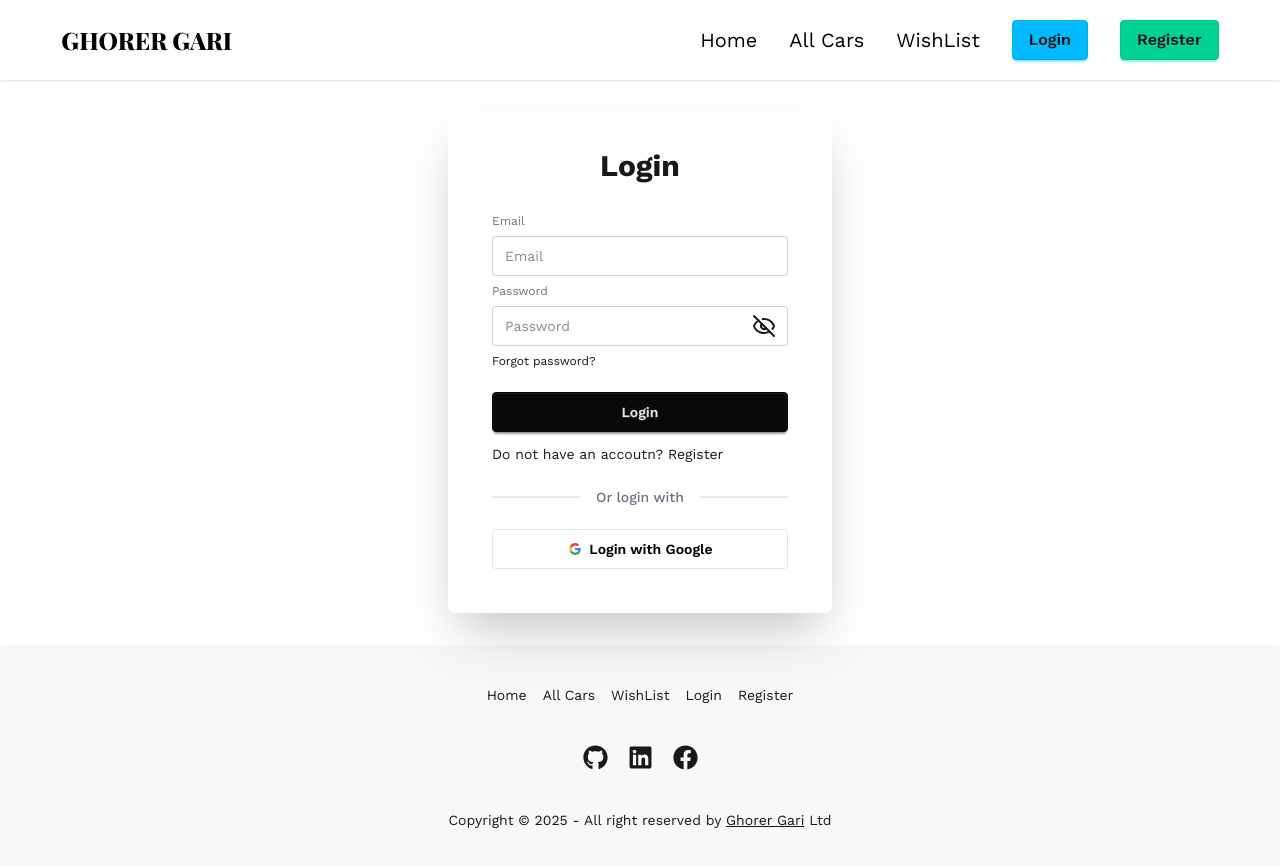
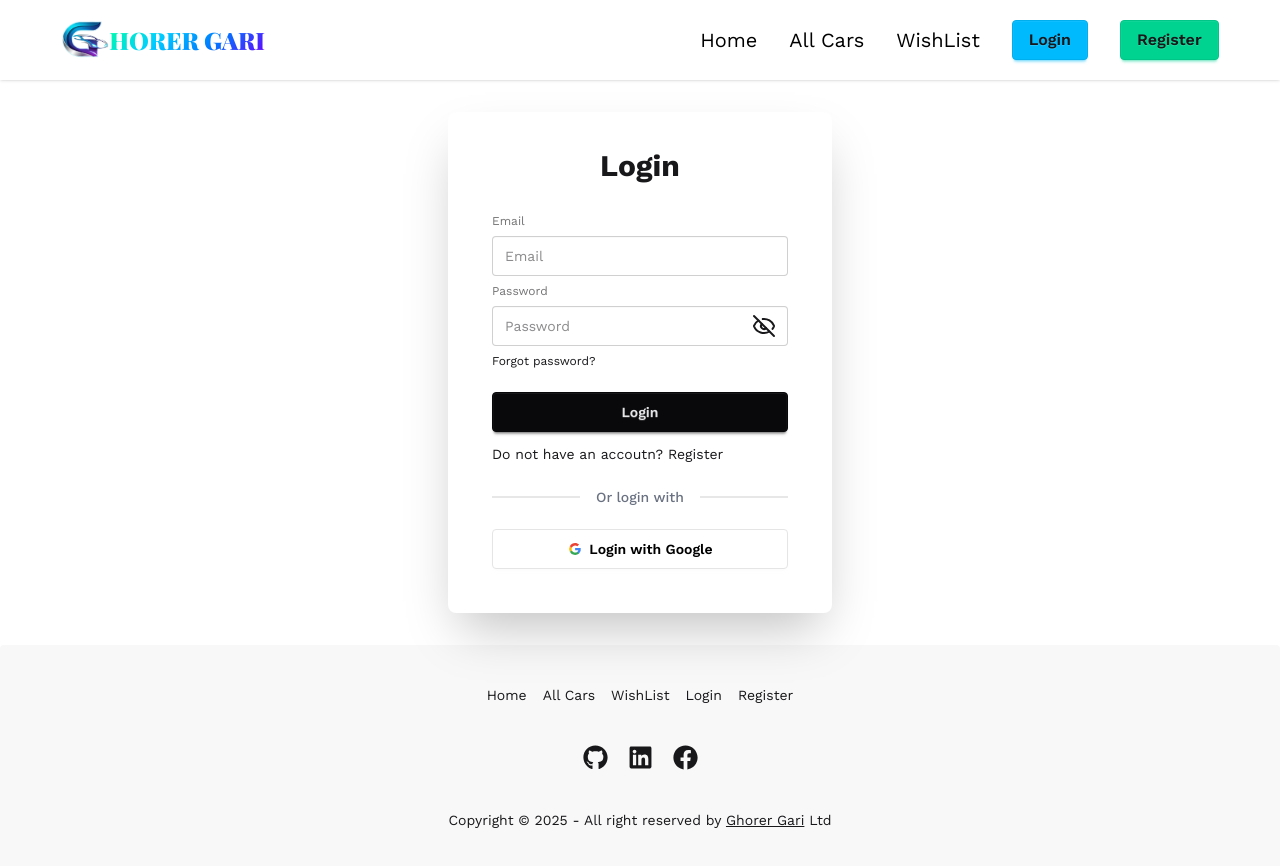
Before and after one commit to hasnatfahmidkhan/basic-car-website, a React (Vite) app: page /login in a window 1280 px wide. Shown: the top 866 px of the page. Built offline with nearby package versions, Linux system fonts and the light colour scheme; no server answers; a web font is replaced by a local one.

Commit message:
added new logo and added title of every page

```diff
--- a/index.html
+++ b/index.html
@@ -2,7 +2,7 @@
 <html lang="en" data-theme="light">
   <head>
     <meta charset="UTF-8" />
-    <link rel="icon" type="image/svg+xml" href="/fav.ico" />
+    <link rel="icon" type="image/svg+xml" href="/logo.png" />
     <meta name="viewport" content="width=device-width, initial-scale=1.0" />
     <title>Ghorer Gari</title>
   </head>
--- a/src/Components/Navbar/Navbar.jsx
+++ b/src/Components/Navbar/Navbar.jsx
@@ -9,9 +9,7 @@ const Navbar = () => {
   const navigate = useNavigate();
   const handleSignOut = () => {
     signOutUser()
-      .then(()=>{
-
-      })
+      .then(() => {})
       .catch((err) => {
         console.log(err);
       });
@@ -33,7 +31,7 @@ const Navbar = () => {
         <li>
           <button
             onClick={handleSignOut}
-            className="xl:btn btn-info text-xl xl:text-base"
+            className="xl:btn btn-success font-medium text-xl xl:text-base"
           >
             SignOut
           </button>
@@ -63,9 +61,22 @@ const Navbar = () => {
   return (
     <nav className={"py-2 bg-base-100 shadow-sm sticky top-0 z-50 text-black"}>
       <div className="navbar w-11/12 max-w-7xl mx-auto 2xl:px-4">
-        <div className="navbar-start">
-          <Link to="/" className="text-2xl font-extrabold playfair-font">
-            GHORER GARI
+        <div className="navbar-start ">
+          <Link to="/" className="flex items-center w-full max-w-fit ">
+            <img className="w-12 object-cover" src="/logo.png" alt="" />
+            <span
+              className="text-nowrap text-2xl font-extrabold playfair-font"
+              style={{
+                background:
+                  "linear-gradient(135deg, #00FFA3, #00CFFF, #0078FF, #6A00FF)",
+                WebkitBackgroundClip: "text",
+                WebkitTextFillColor: "transparent",
+                fontWeight: 900,
+                // textShadow: "0 0 25px rgba(0, 255, 200, 0.6)",
+              }}
+            >
+              HORER GARI
+            </span>
           </Link>
         </div>
 
--- a/src/Pages/CarDetails/CarDetails.jsx
+++ b/src/Pages/CarDetails/CarDetails.jsx
@@ -62,6 +62,7 @@ const CarDetails = () => {
 
   return (
     <div>
+      <title>Car Details</title>
       <section className="bg-white rounded-2xl shadow-md p-4 sm:p-6 md:p-10 mt-6 border border-gray-100">
         {/* Top Section */}
         <div className="grid grid-cols-1 md:grid-cols-2 gap-10">
--- a/src/Pages/Cars/Cars.jsx
+++ b/src/Pages/Cars/Cars.jsx
@@ -15,6 +15,7 @@ const Cars = () => {
 
   return (
     <section>
+      <title>All Cars</title>
       <div className="flex justify-between items-center">
         <h2 className="text-4xl font-semibold">
           Available Cars{" "}
--- a/src/Pages/Login/Login.jsx
+++ b/src/Pages/Login/Login.jsx
@@ -43,6 +43,7 @@ const Login = () => {
   };
   return (
     <div className="hero">
+      <title>Ghorer Gari | Login</title>
       <div className="card bg-base-100 w-full max-w-sm shrink-0 shadow-2xl p-5">
         <h1 className="text-3xl font-bold text-center mt-4">Login</h1>
         <div className="card-body">
--- a/src/Pages/Register/Register.jsx
+++ b/src/Pages/Register/Register.jsx
@@ -28,7 +28,7 @@ const Register = () => {
     }
 
     createUser(email, password)
-      .then((result) => {
+      .then(() => {
         // console.log(result);
         e.target.reset();
         navigate(location.state || "/");
@@ -61,6 +61,7 @@ const Register = () => {
   };
   return (
     <div className="hero">
+      <title>Ghorer Gari | Register</title>
       <div className="card bg-base-100 w-full max-w-sm shrink-0 shadow-2xl p-5">
         <h1 className="text-3xl font-bold text-center mt-4">Register</h1>
         <div className="card-body">
--- a/src/Pages/WishList/WishList.jsx
+++ b/src/Pages/WishList/WishList.jsx
@@ -27,6 +27,7 @@ const WishList = () => {
 
   return (
     <section>
+      <title>Wishlist</title>
       <div className="flex justify-between items-center">
         <h2 className="text-4xl font-semibold">WishList</h2>
         <div>
```
Also changed, not shown: public/logo.png (added), 1 other file (tests, documents, lock files or other folders).
